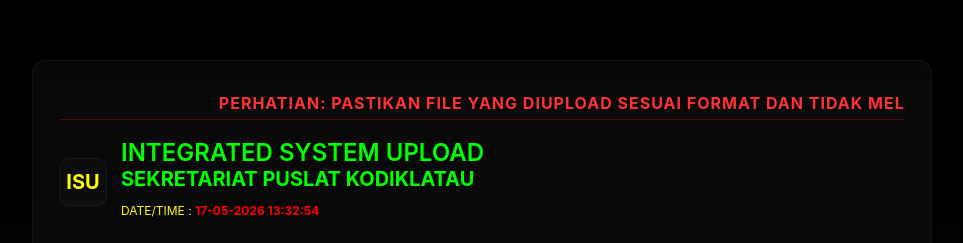
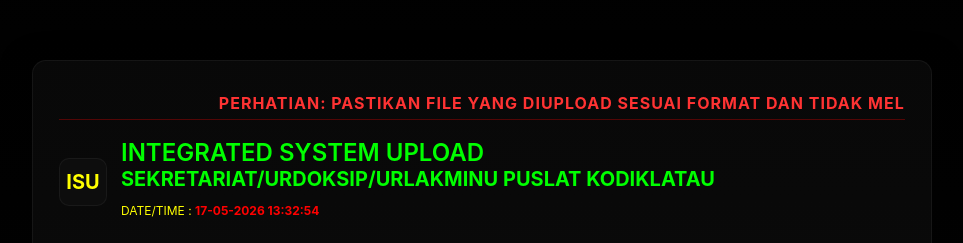
Before and after one commit to BT5Python/sekretariat, a plain HTML site: page sekretariat.html in a window 1280 px wide. Shown: the part 124-367 px from the top of the page, without its empty margins (158-1121 px from the left). Drawn offline with Linux system fonts and the light colour scheme; no server answers.

Commit message:
Update sekretariat.html

```diff
--- a/sekretariat.html
+++ b/sekretariat.html
@@ -80,7 +80,7 @@ footer{margin-top:16px;display:flex;justify-content:space-between;align-items:ce
       <div class="logo"><b style="color:#ffff00;">ISU</b></div>
       <div>
         <h2 style="color:#00ff00; margin:4px 0 0 0; font-weight:600;">INTEGRATED SYSTEM UPLOAD</h2>
-        <h1>SEKRETARIAT PUSLAT KODIKLATAU</h1>
+        <h1>SEKRETARIAT/URDOKSIP/URLAKMINU PUSLAT KODIKLATAU</h1>
         <p style="font-size:12px;color:#ffff00">
         DATE/TIME : <span class="code-private" id="tanggal"></span>
         </p>
```
